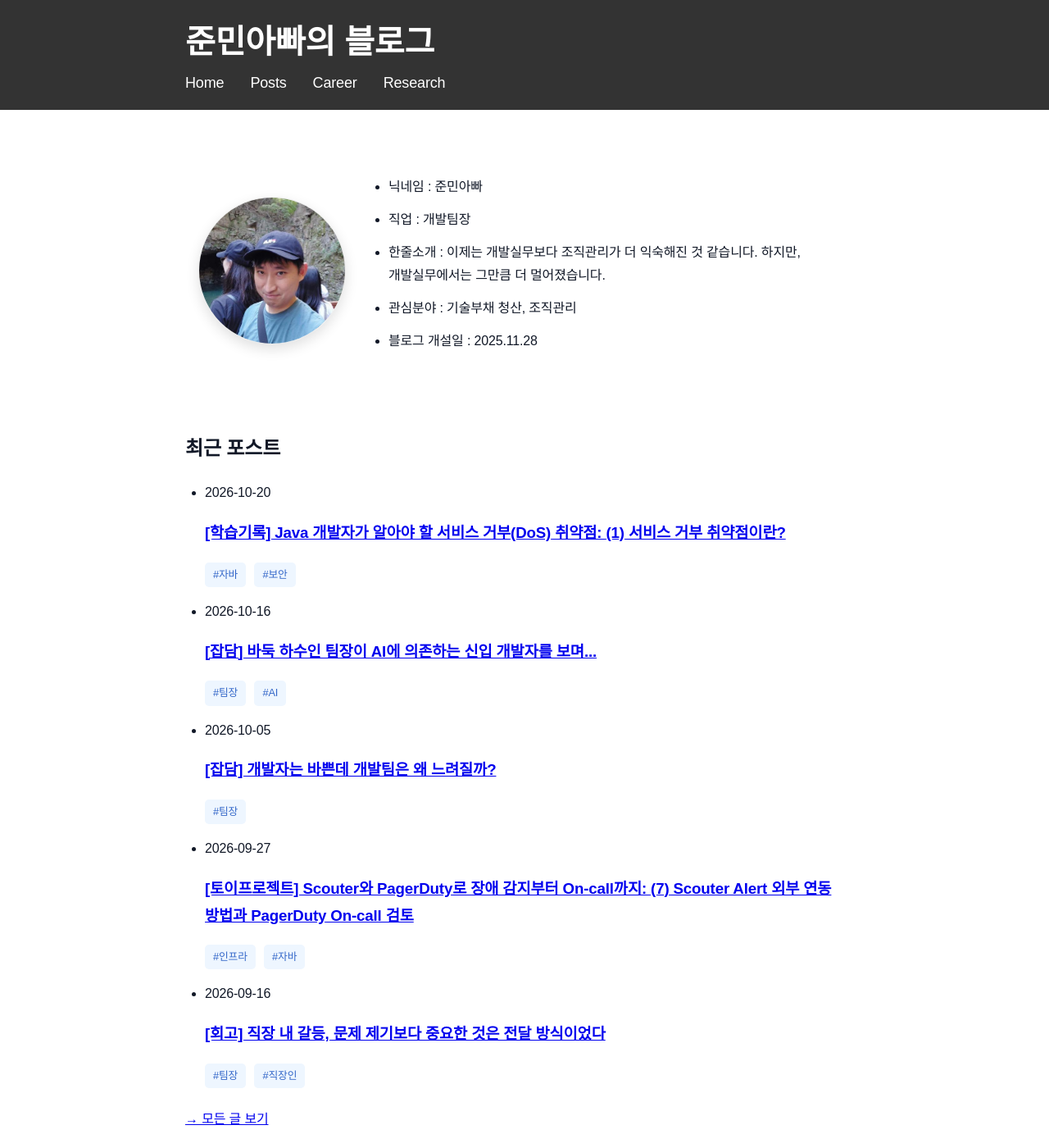
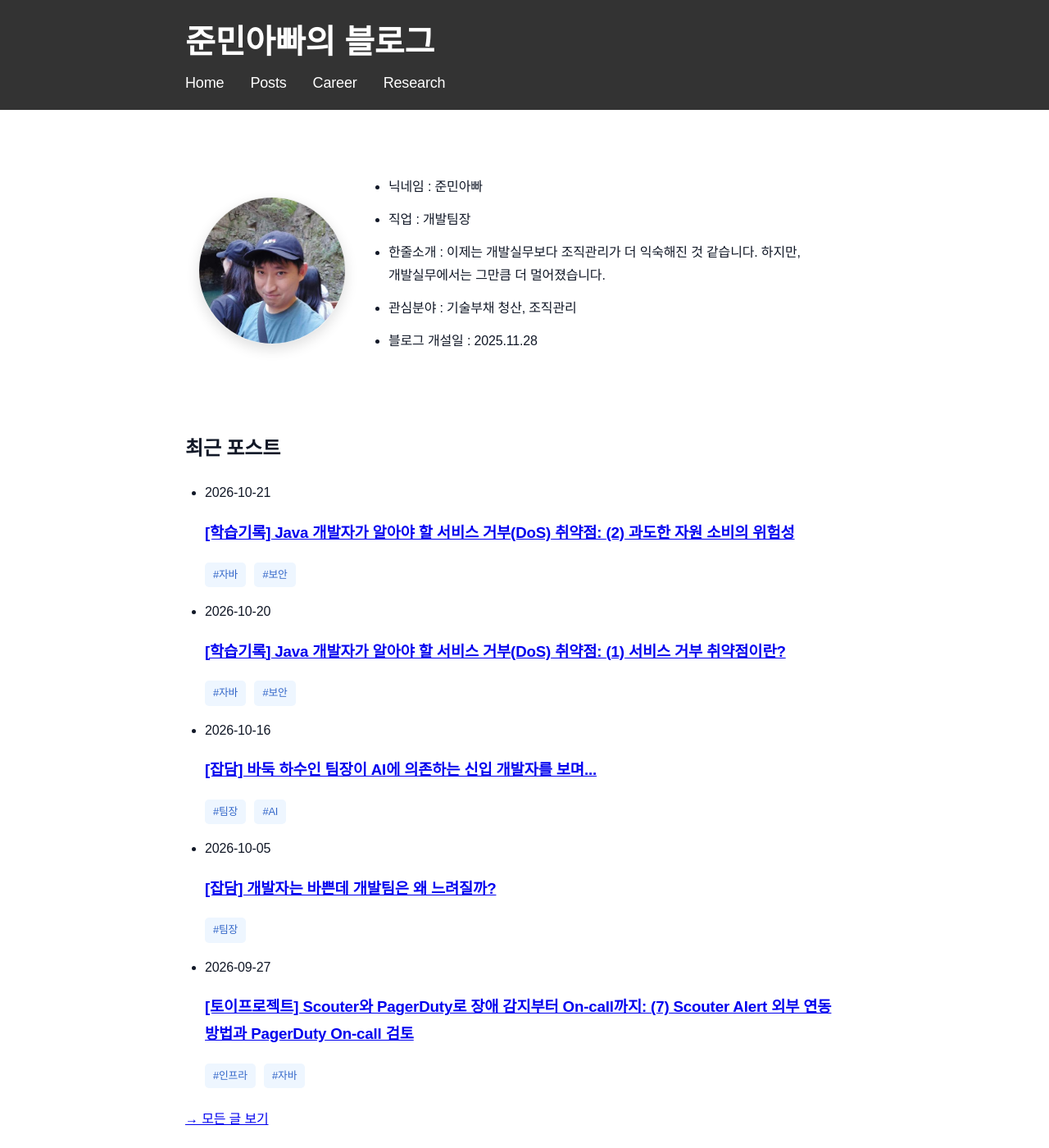
Before and after one commit to sanghoon-lee/sanghoon-lee.github.io, a Jekyll site: the page built from index.md, in a window 1280 px wide and 1400 px high. Shown: the whole window at 82% size. Built offline with Jekyll 4.4.1, drawn with Linux system fonts in a browser that asks for light colours; part of the change alters nothing that is shown.

Commit message:
dos2 포스팅 추가

````diff
--- a/_data/dos.yml
+++ b/_data/dos.yml
@@ -4,3 +4,5 @@ description: ""
 posts:
   - title: "(1) 서비스 거부 취약점이란?"
     url: "/2026/10/20/dos1/"
+  - title: "(2) 과도한 자원 소비의 위험성"
+    url: "/2026/10/21/dos2/"
--- /dev/null
+++ b/_posts/2026-10-21-dos2.md
@@ -0,0 +1,94 @@
+---
+layout: post
+title: "[학습기록] Java 개발자가 알아야 할 서비스 거부(DoS) 취약점: (2) 과도한 자원 소비의 위험성"
+date: 2026-10-21
+series: dos
+description: Oracle Secure Coding Guidelines for Java SE의 DOS-1 지침을 통해 과도한 시스템 자원 소비가 서비스 거부 취약점으로 이어지는 원인과 예방 방법을 알아봅니다.
+image: /assets/images/oracle.jpg
+categories: 학습기록
+tags:
+  - 자바
+  - 보안
+---
+
+이전 포스팅에서는 서비스 거부(DoS) 취약점의 개념과 잘못된 코드 구현으로도 서비스 장애가 발생할 수 있다는 점을 살펴보았습니다.
+
+Oracle Secure Coding Guidelines for Java SE에서는 이러한 문제를 예방하기 위한 다섯 가지 DoS 보안 지침을 제시하고 있습니다. 이번 포스팅에서는 그중 첫 번째 DoS 보안 지침인 **DOS-1: Beware of activities that may use disproportionate resources**에 대해 학습한 내용을 정리했습니다.
+
+---
+
+## 1. DoS-1: Beware of activities that may use disproportionate resources
+
+Oracle의 첫 번째 DoS 보안 지침인 DOS-1: Beware of activities that may use disproportionate resources는 과도한 시스템 자원 소비를 유발할 수 있는 작업에 주의해야 한다는 내용을 담고 있습니다.
+
+애플리케이션은 요청을 처리하기 위해 CPU, 메모리, 디스크 등의 시스템 자원을 사용합니다. 하지만 외부에서 전달받은 데이터의 크기나 요청의 복잡도에 비해 지나치게 많은 자원이 소비될 수 있습니다.
+
+예를 들어 압축 파일은 압축을 해제하는 과정에서 데이터의 크기가 크게 증가할 수 있습니다. 만약 압축 해제 후 생성되는 데이터의 크기를 제한하지 않고 처리한다면 메모리나 디스크 공간이 고갈되어 서비스 장애로 이어질 수 있습니다.
+
+또 다른 예로 정규표현식을 이용한 문자열 검증이 있습니다. 단순한 문자열 검증 요청이라도 정규표현식이 비효율적으로 작성되어 있다면 특정 입력값을 처리하는 과정에서 과도한 연산이 반복되어 CPU 자원을 장시간 점유할 수 있습니다.
+
+이처럼 외부에서 전달받은 데이터의 크기나 요청의 복잡도만으로 실제 처리 과정에서 소비되는 시스템 자원을 예측하기는 어렵습니다. 따라서 데이터 처리 과정에서 발생할 수 있는 자원 소비량을 고려하고, 적절한 제한을 두는 것이 중요합니다.
+
+---
+
+## 2. Java 코드로 살펴보는 자원 소비 문제
+
+과도한 자원 소비 문제는 단순한 코드에서도 발생할 수 있습니다. 이를 이해하기 위해 외부에서 전달받은 값으로 메모리 할당량을 결정하는 Java 코드를 살펴보겠습니다.
+
+```java
+public byte[] createBuffer(int size) {
+    return new byte[size];
+}
+```
+
+위 코드는 전달받은 size만큼 바이트 배열을 생성하여 반환합니다. 예를 들어 size가 1024라면 약 1KB의 메모리를 할당하고, 1048576이라면 약 1MB의 메모리를 할당하게 됩니다.
+
+그런데 외부에서 전달받은 size를 아무런 제한 없이 그대로 사용하고 있습니다.
+
+공격자가 의도적으로 매우 큰 값을 전달하면 애플리케이션은 그 크기만큼 메모리를 할당하려고 시도합니다. 이 과정에서 가용 힙 메모리가 부족하면 OutOfMemoryError가 발생하여 해당 요청이 실패할 수 있습니다. 또한 이러한 요청이 동시에 발생하거나 반복되면 메모리 부족이나 GC 부담으로 인해 다른 요청의 처리에도 영향을 줄 수 있습니다.
+
+따라서 외부에서 전달받은 입력값을 검증하지 않고, 시스템 자원 사용에 직접 반영하는 것은 DoS 취약점으로 이어질 수 있습니다.
+
+---
+
+## 3. 안전한 코드 작성 방법
+
+앞서 살펴본 코드의 문제는 외부에서 전달받은 입력값을 검증하지 않고 메모리 할당량으로 사용한다는 것입니다.
+
+이를 예방하려면 먼저 입력값이 허용된 범위에 있는지 검증해야 합니다.
+
+```java
+public byte[] createBuffer(int size) {
+    final int MAX_SIZE = 1024 * 1024;
+
+    if (size < 0 || size > MAX_SIZE) {
+        throw new IllegalArgumentException("Invalid size");
+    }
+
+    return new byte[size];
+}
+```
+
+위 코드는 배열의 크기를 최대 1MB로 제한합니다. 외부에서 전달받은 size가 음수이거나 허용된 최대 크기를 초과하면 메모리 할당을 시도하지 않습니다.
+
+하지만 입력값 검증만으로 모든 자원 고갈 문제를 예방할 수 있는 것은 아닙니다.
+
+예를 들어 Zip Bomb은 압축 파일의 크기가 작더라도 압축을 해제하는 과정에서 데이터의 크기가 크게 증가할 수 있습니다. 따라서 압축 파일의 크기를 제한하는 것뿐 아니라 압축 해제 과정에서 실제로 생성되는 데이터의 누적 크기도 제한해야 합니다.
+
+이처럼 과도한 자원 소비를 예방하기 위해서는 다음 두 가지를 함께 고려해야 합니다.
+
+* 입력값 검증: 외부에서 전달받은 데이터가 허용된 형식이나 크기, 범위에 있는지 확인합니다.
+
+* 자원 사용량 제한: 데이터 처리 과정에서 발생하는 자원 소비량을 고려하여 처리 크기, 실행 시간, 동시 작업 수 등에 적절한 제한을 둡니다.
+
+또한 개별 요청의 자원 사용량이 제한되어 있더라도 여러 요청이 동시에 발생하면 시스템 전체의 자원이 고갈될 수 있습니다. 따라서 동시 요청 수와 처리 시간 등도 함께 고려해야 합니다.
+
+결국 DoS-1 지침의 핵심은 **외부 입력값을 검증하는 것에서 그치지 않고, 실제 처리 과정에서 소비되는 시스템 자원까지 적절하게 통제하는 것**이라고 이해했습니다.
+
+---
+
+## 4. 다음 포스팅
+
+다음 포스팅에서는 Oracle Secure Coding Guidelines for Java SE의 두 번째 DoS 보안 지침인 **DoS-2: Release resources in all cases**에 대해 살펴보겠습니다.
+
+파일이나 데이터베이스 커넥션과 같은 시스템 자원을 사용한 후 적절하게 반환하지 않았을 때 어떤 문제가 발생할 수 있는지 알아보고, 이를 예방하는 Java 코드 작성 방법을 정리해 보려고 합니다.
````
